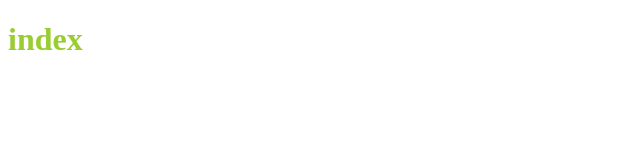
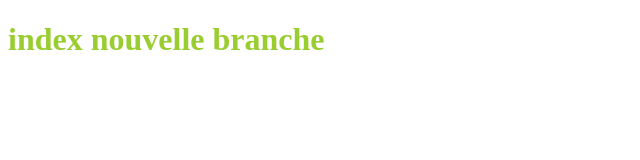
Before and after one commit to Remchaff/OpenClassroom, a plain HTML site: page index.html in a window 1280 px wide. Shown: the whole page, without its empty margins (0-640 px from the left). Drawn offline with Linux system fonts and the light colour scheme.

Commit message:
"jesaispasceque jefais"

```diff
--- a/index.html
+++ b/index.html
@@ -5,6 +5,6 @@
    <link rel="stylesheet" type="text/css" href="styles.css">
 </head>
 <body>
-   <h1>index</h1>
+   <h1>index nouvelle branche</h1>
 </body>
 </html>
```
Also changed, not shown: 1 other file.
